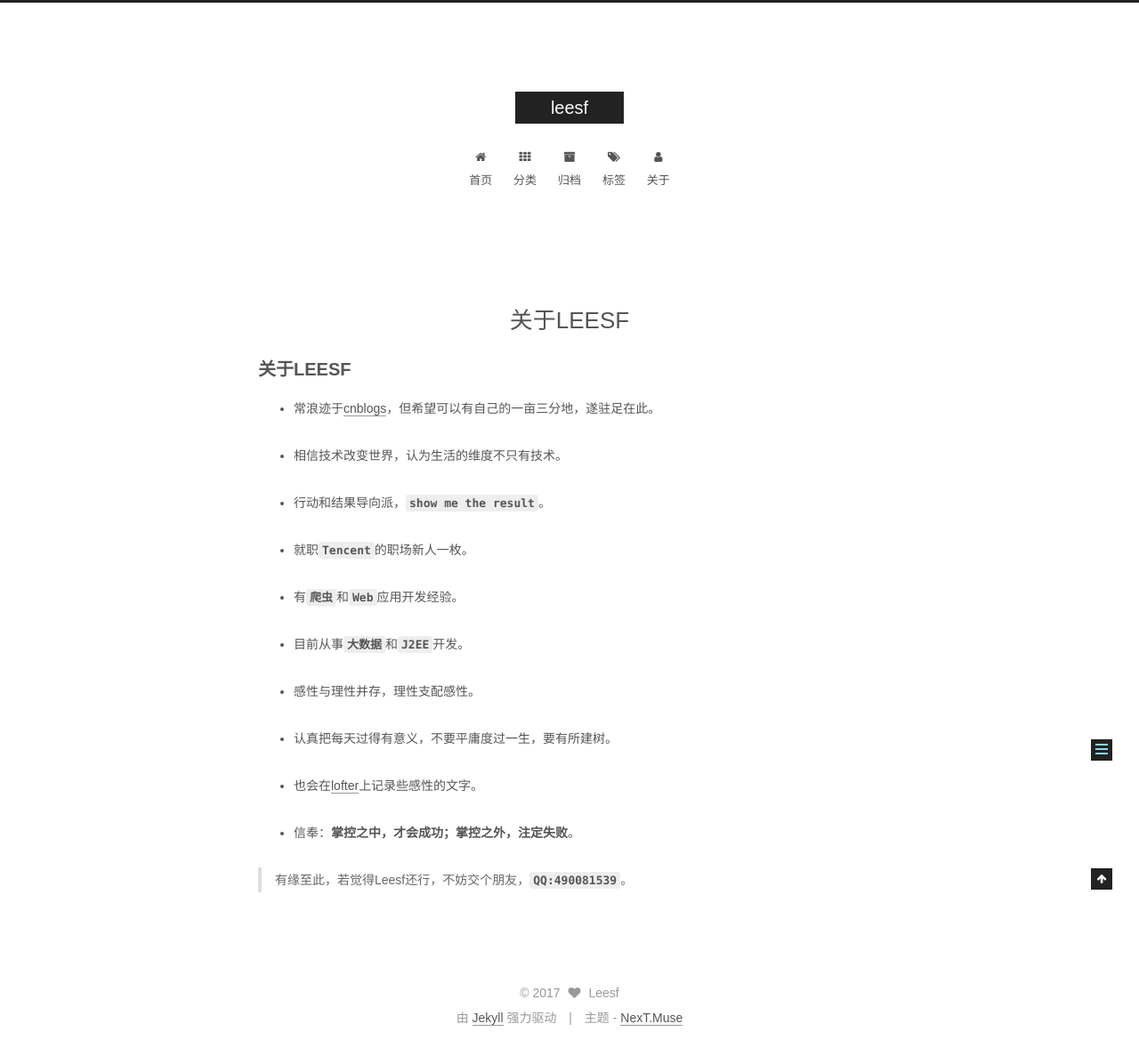
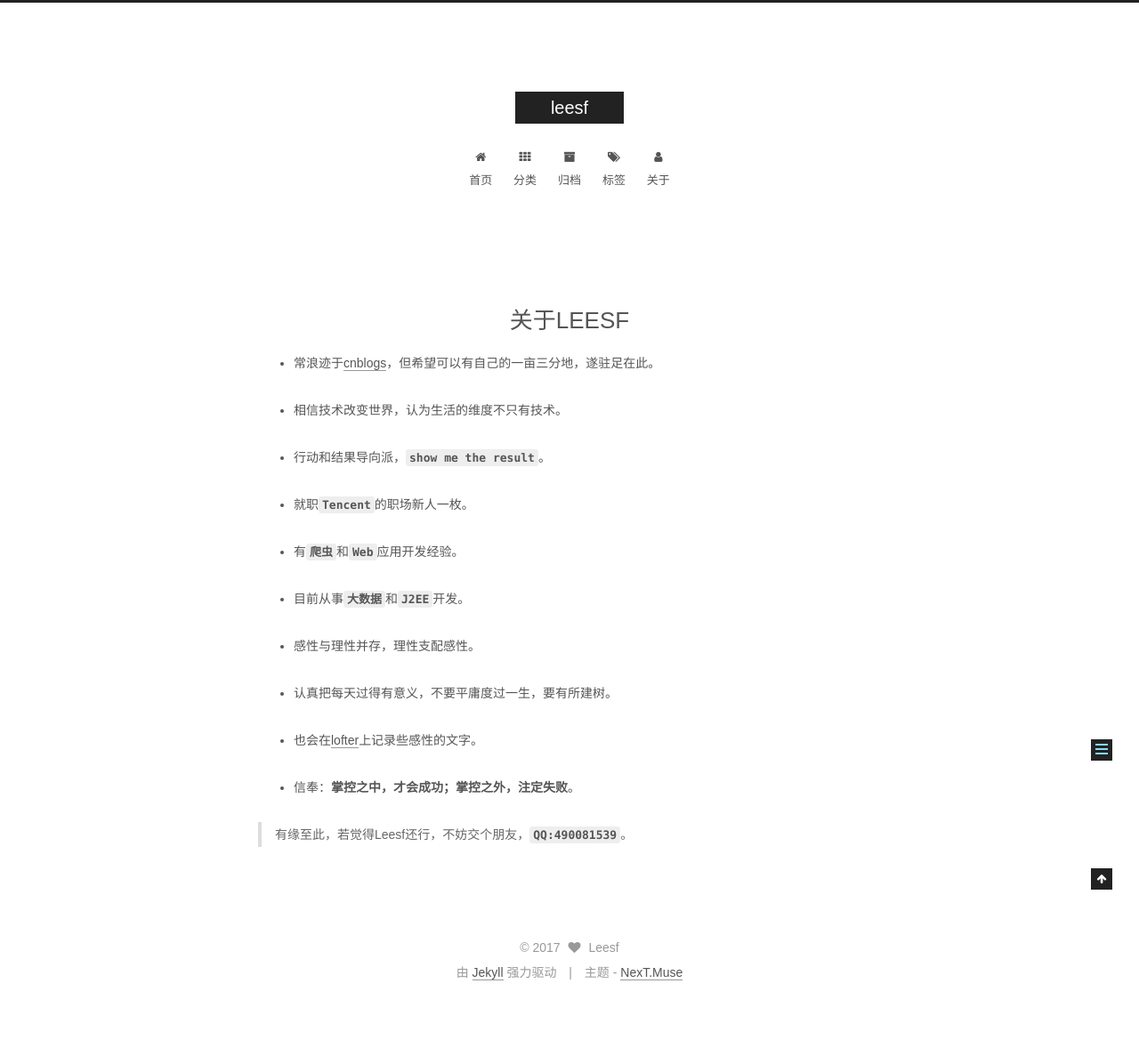
Before and after one commit to leesf/leesf.github.io, a Jekyll site: the page built from about/index.md, in a window 1280 px wide. Shown: the whole page at 89% size. Built offline with Jekyll 4.4.1, drawn with Linux system fonts in a browser that asks for light colours; after the commit the page ends 1127 px from its top, so only the background shows below that.

Commit message:
fix the index.md2.0

```diff
--- a/about/index.md
+++ b/about/index.md
@@ -2,8 +2,6 @@
 title: 关于LEESF
 layout: page
 ---
-
-## 关于LEESF
 
 
 * 常浪迹于[cnblogs](http://www.cnblogs.com/leesf456)，但希望可以有自己的一亩三分地，遂驻足在此。
```
